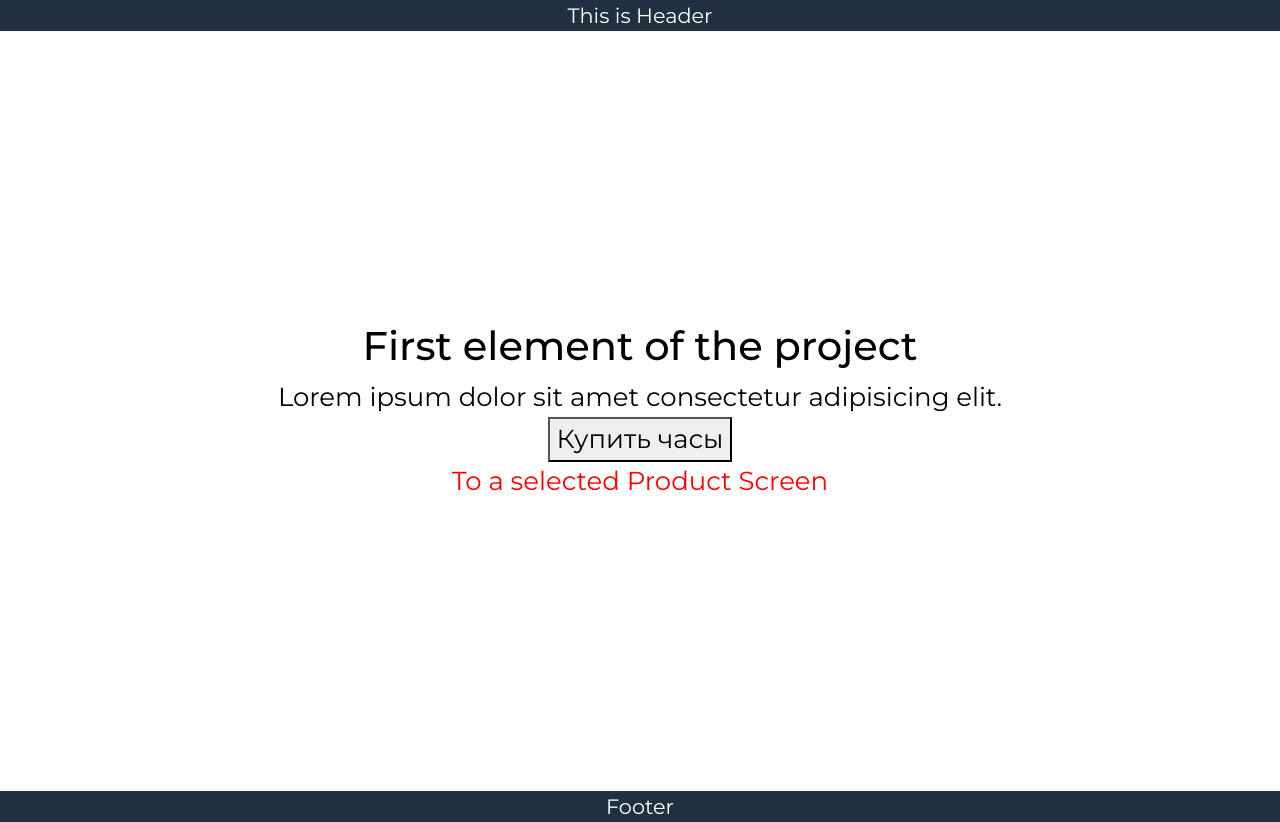
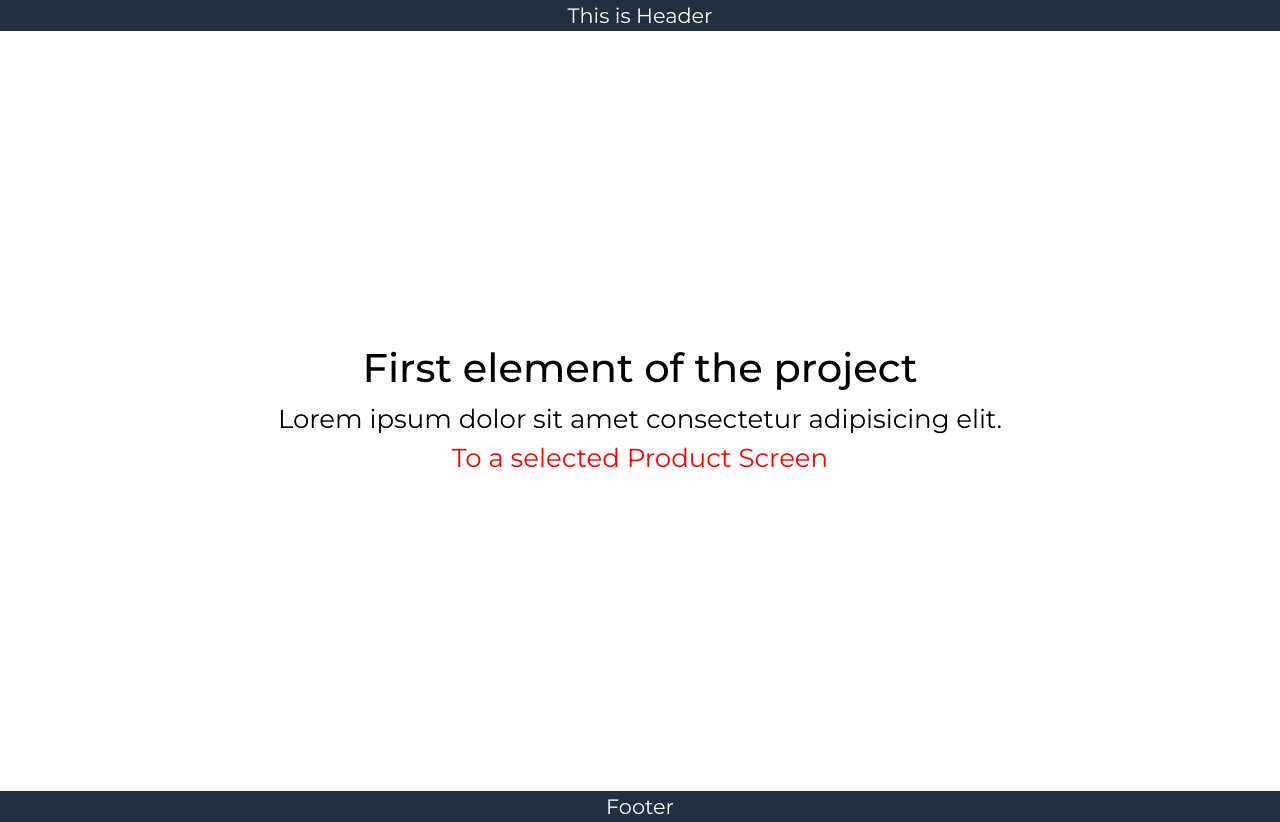
Before and after one commit to lsemeniuk/fe-20_final_project, a React (Create React App) app: page / in a window 1280 px wide. Built offline with nearby package versions, Linux system fonts and the light colour scheme.

Commit message:
Some part of ProductScreen verstka...

```diff
--- a/src/pages/HomeScreen/HomeScreen.js
+++ b/src/pages/HomeScreen/HomeScreen.js
@@ -1,26 +1,15 @@
-import React, { useState } from 'react';
+import React from 'react';
 import { Link } from 'react-router-dom';
-import Button from '../../components/Button/Button';
-import CartModal from '../../components/modals/CartModal';
 import styles from './HomeScreen.module.scss';
 
 const HomeScreen = () => {
-  const [isOpen, setIsOpen] = useState(false);
-  const showModal = () => {
-    setIsOpen(true);
-  };
-  const hideModal = () => {
-    setIsOpen(false);
-  };
   return (
     <div className={styles.home}>
       <h1>First element of the project</h1>
       <p>Lorem ipsum dolor sit amet consectetur adipisicing elit.</p>
-      <Button onClick={showModal}>Купить часы</Button>
       <Link to="/product/currentID" className={styles.link}>
         To a selected Product Screen
       </Link>
-      <CartModal isOpen={isOpen} hideModal={hideModal} />
     </div>
   );
 };
```
